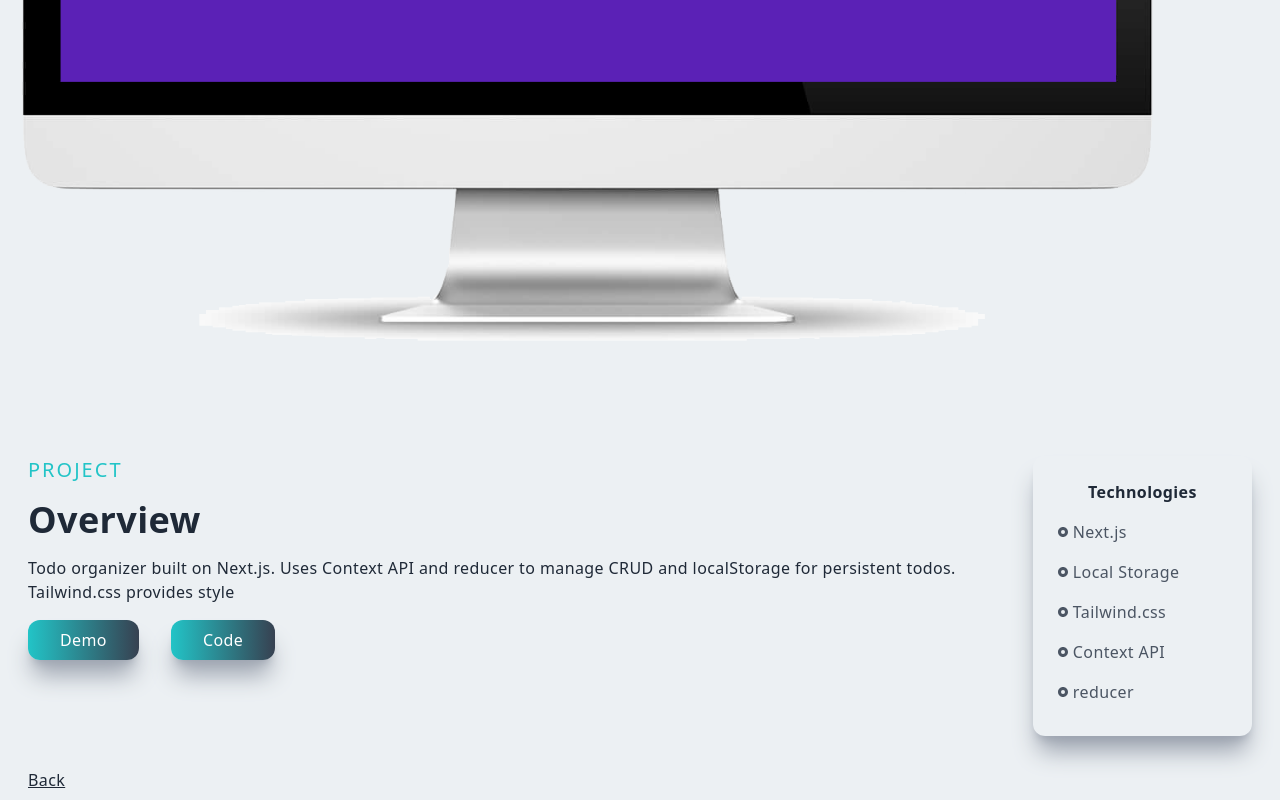
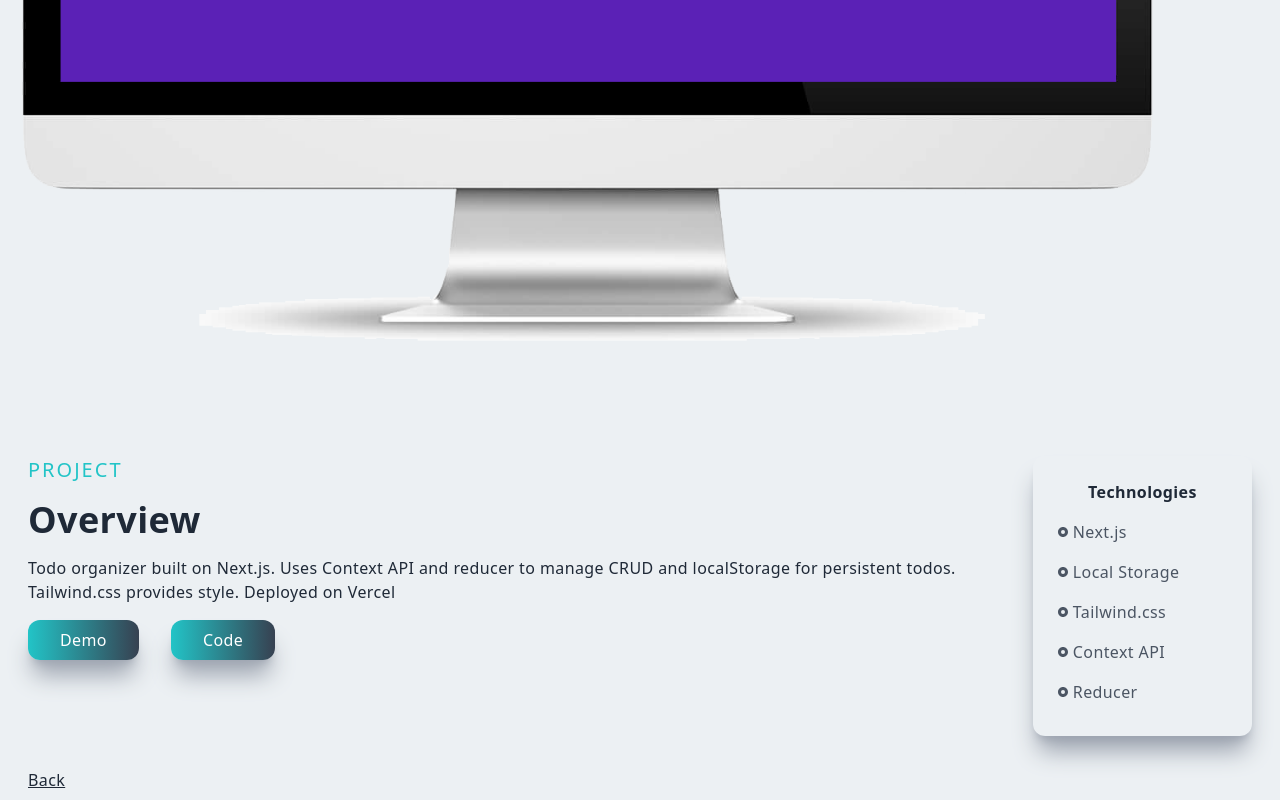
Before and after one commit to AndresDrimer/portfolio-ad-next-app, a Next.js app: page /0 in a window 1280 px wide. Shown: the part 1056-1856 px from the top of the page. Built offline with nearby package versions, Linux system fonts and the light colour scheme.

Commit message:
data updated

```diff
--- a/components/About.jsx
+++ b/components/About.jsx
@@ -3,7 +3,7 @@ import Link from "next/link";
 import React from "react";
 
 const About = (props) => {
-  console.log(props.data.aboutPhoto)
+
     return (
     <div id="about" className=" w-full md:h-screen p-2 flex items-center py-16">
       <div className="max-w-[1240px] m-auto md:grid grid-cols-3 gap-8">
--- a/components/ContactIcons.jsx
+++ b/components/ContactIcons.jsx
@@ -8,7 +8,7 @@ import {
 import data from "../data";
 
 function ContactIcons() {
-  console.log(data.contact.linkedin);
+
   return (
     <div className="flex items-center justify-between max-w-[330px] m-auto py-6">
       <a href={data.contact.linkedin} target="_blank">
--- a/data.js
+++ b/data.js
@@ -31,7 +31,7 @@ export default {
       {
         id: 0,
         tech: "next js",
-        version: "13",
+        version: "13.4",
         icon: "/assets/skills/nextjs.png",
       },
       {
@@ -121,12 +121,12 @@ export default {
         imageBck: "/assets/mockups/iphone/todo-context-iphone.png",
         title: "Todo-Context API",
         tech: "CRUD-NEXT-CONTEXT API-LOCALSTORAGE",
-        techDetail: ["Next.js", "Local Storage", "Tailwind.css", "Context API", "reducer"],
+        techDetail: ["Next.js", "Local Storage", "Tailwind.css", "Context API", "Reducer"],
         anchor: "todo-context",
         externalUrl: "https://todo-context-beta.vercel.app/",
         gitHubUrl: "https://github.com/AndresDrimer/todo-context/tree/main",
         description:
-          "Todo organizer built on Next.js. Uses Context API and reducer to manage CRUD and localStorage for persistent todos. Tailwind.css provides style",
+          "Todo organizer built on Next.js. Uses Context API and reducer to manage CRUD and localStorage for persistent todos. Tailwind.css provides style. Deployed on Vercel",
       },
       {
         id: 1,
```
